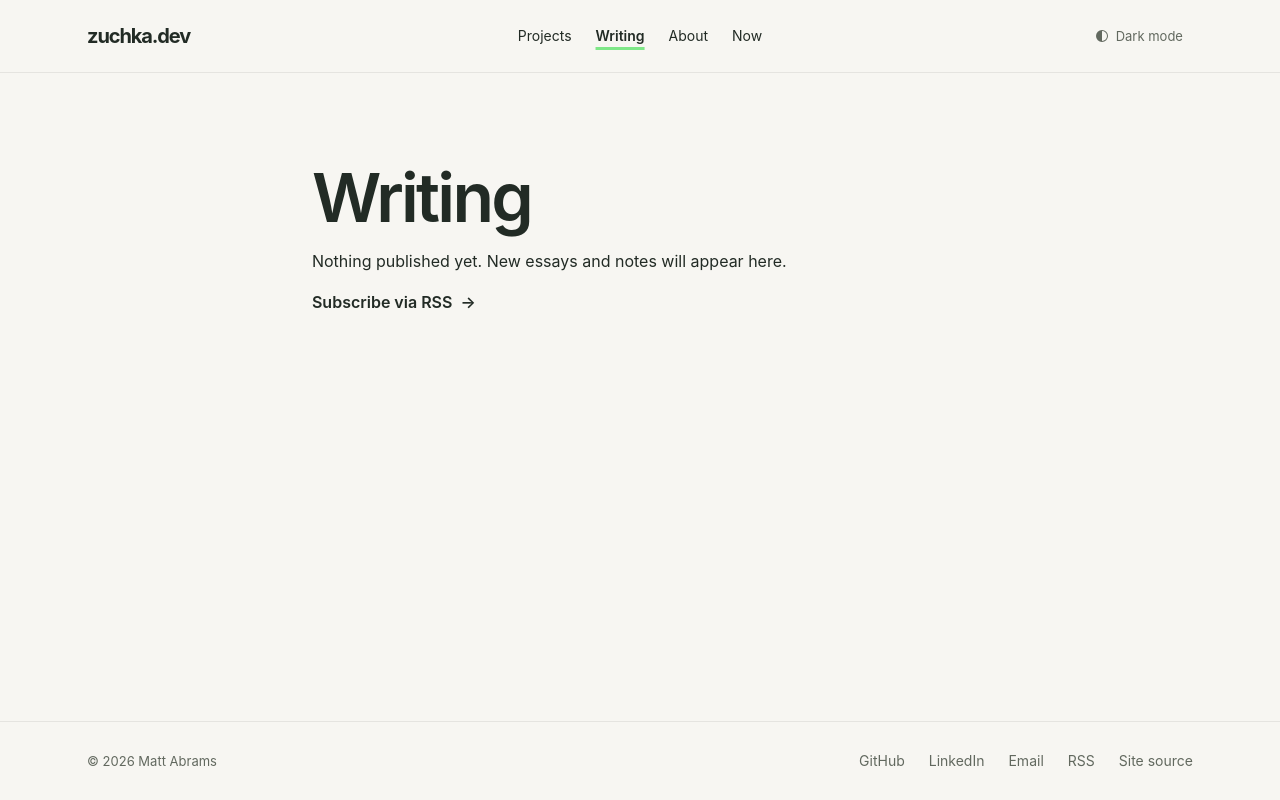
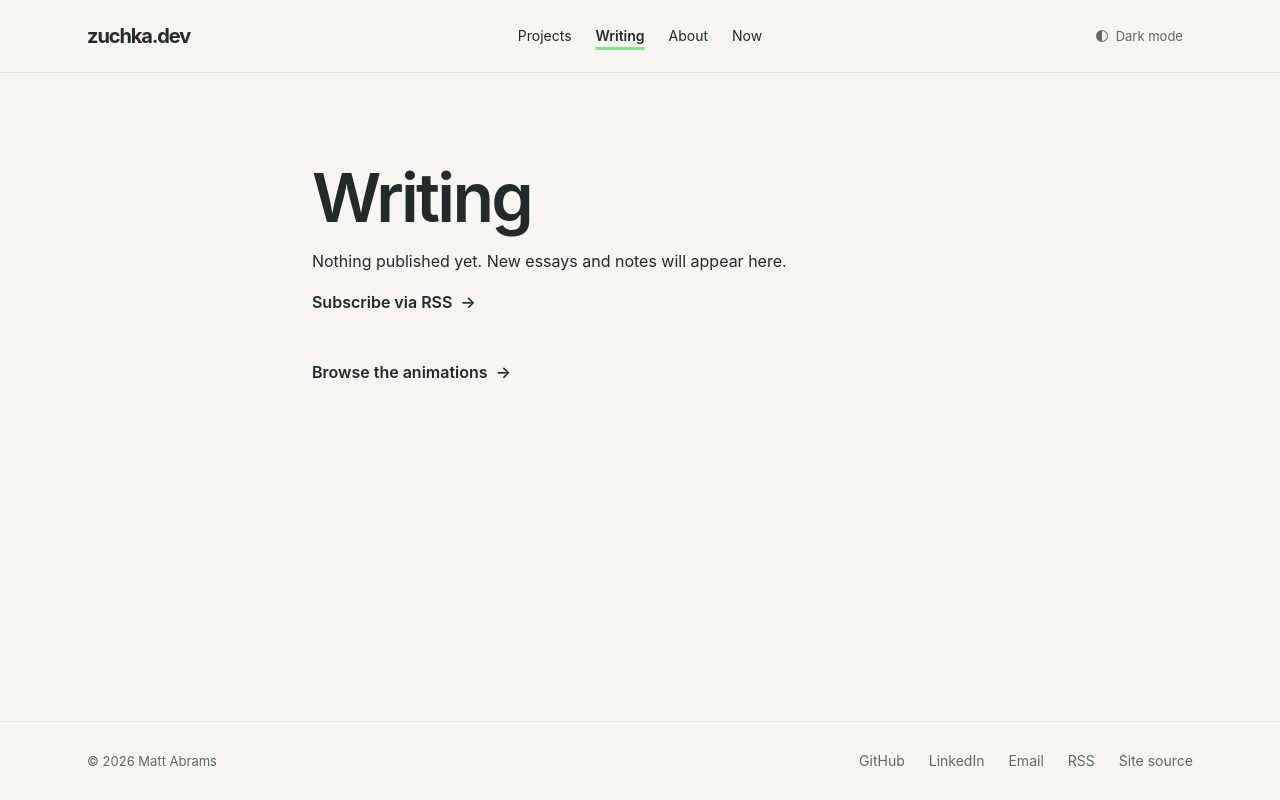
Before and after one commit to zuchka/zuchka.dev, a plain HTML site: page site/writing/index.html in a window 1280 px wide. Drawn offline with Linux system fonts and the light colour scheme.

Commit message:
Link the animations from writing and carry the Ding attribution

```diff
--- a/site/writing/index.html
+++ b/site/writing/index.html
@@ -34,6 +34,8 @@
         <a class="text-link" href="/rss.xml">Subscribe via RSS <span aria-hidden="true">→</span></a>
       </section>
 
+      <p><a class="text-link" href="/animations/">Browse the animations <span aria-hidden="true">→</span></a></p>
+
     </main>
     <footer class="page-foot">
       <div class="footer-inner">
```
Also changed, not shown: 2 other files.
